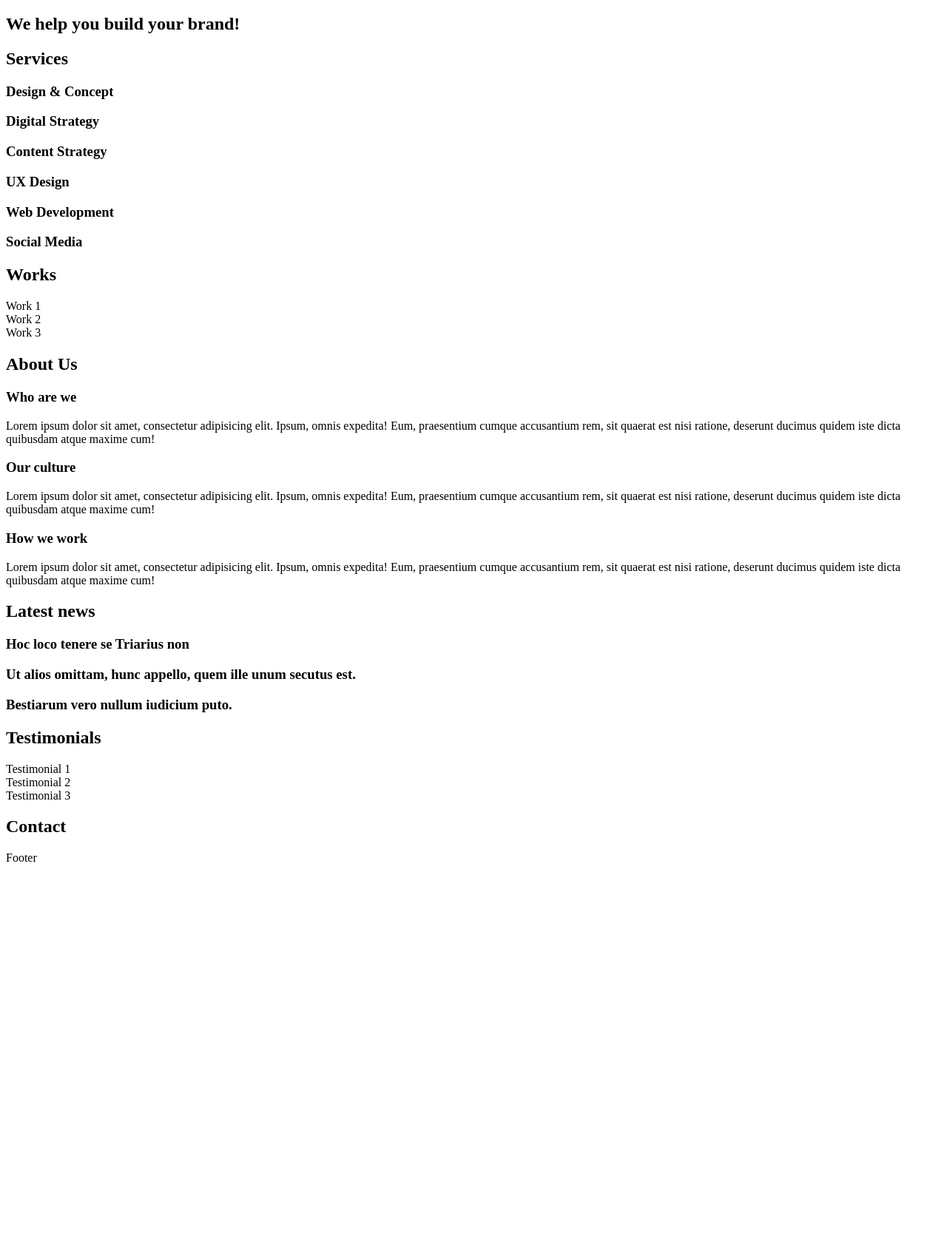
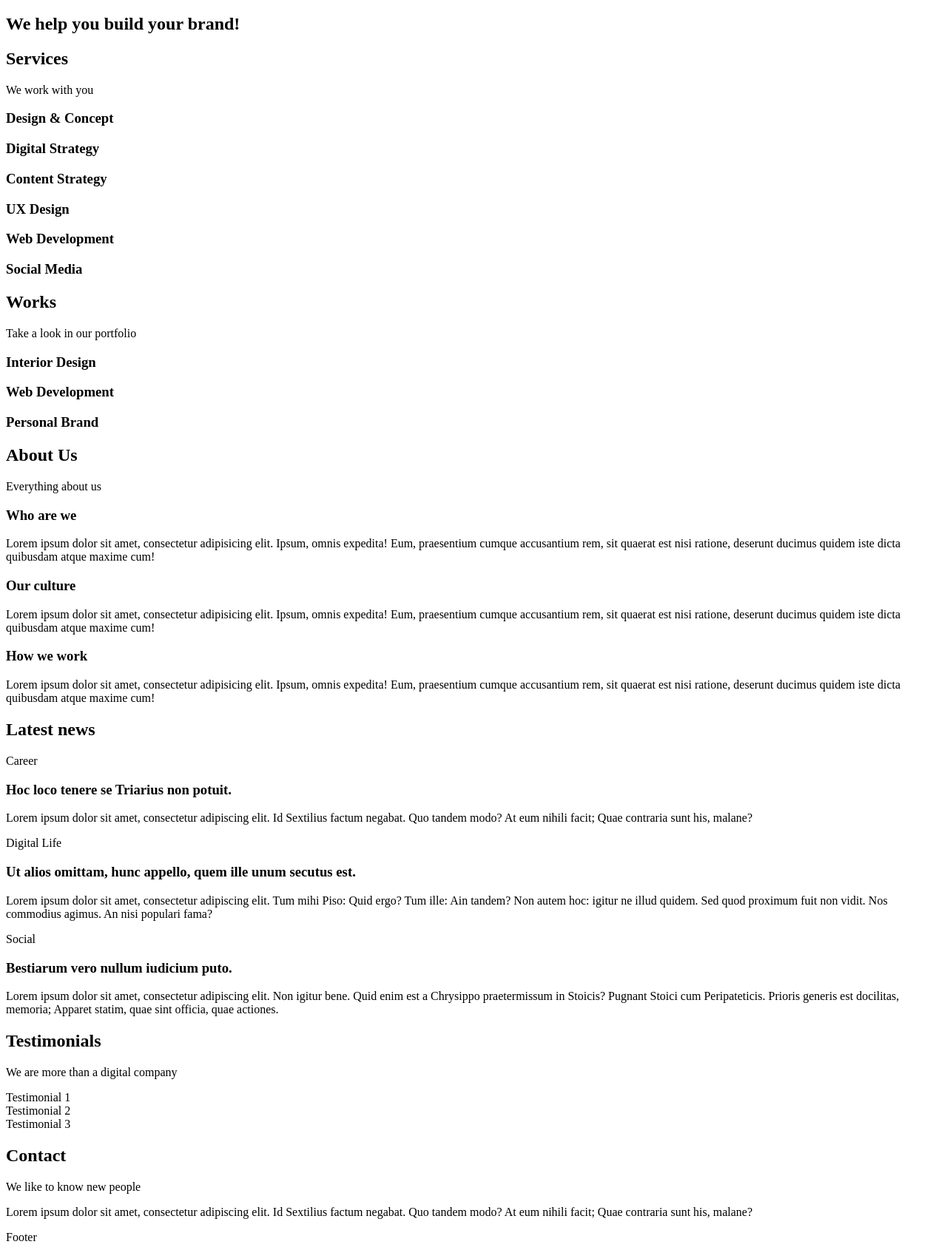
Before and after one commit to TarekzainAldin/holbertonschool-web_front_end, a plain HTML site: page html_advanced/14-index.html in a window 1280 px wide. Shown: the part 87-1777 px from the top of the page at 74% size. Before the commit the page ends 1264 px from the top, so only its background shows below. Drawn offline with Linux system fonts and the light colour scheme.

Commit message:
edit the task 12 13 15

```diff
--- a/html_advanced/14-index.html
+++ b/html_advanced/14-index.html
@@ -7,17 +7,18 @@
 		<meta name="description" content="Techium is a digital agency">
 		<link rel="icon" type="image/x-icon" href="./favicon.ico">
 		<link rel="icon" type="image/png" href="./favicon.png">
-
 	</head>
 	<body>
-        <header><span>Techium</span>
+		<header>
+			<span>Techium</span>
 			<nav></nav>
 		</header>
 		<main>
-            <h1>Homepage </h1>
+			<h1>Homepage</h1>
 			<section><h2>We help you build your brand!</h2></section>
 			<section>
 				<h2>Services</h2>
+				<p>We work with you</p>
 				<h3>Design & Concept</h3>
 				<h3>Digital Strategy</h3>
 				<h3>Content Strategy</h3>
@@ -27,37 +28,37 @@
 			</section>
 			<section>
 				<h2>Works</h2>
-                <article>Work 1</article>
-                <article>Work 2</article>
-                <article>Work 3</article>
-
+				<p>Take a look in our portfolio</p>
+				<article><h3>Interior Design</h3></article>
+				<article><h3>Web Development</h3></article>
+				<article><h3>Personal Brand</h3></article>
 			</section>
 			<section>
 				<h2>About Us</h2>
-
-                <h3>Who are we</h3>
-                <p>Lorem ipsum dolor sit amet, consectetur adipisicing elit. Ipsum, omnis expedita! Eum, praesentium cumque accusantium rem, sit quaerat est nisi ratione, deserunt ducimus quidem iste dicta quibusdam atque maxime cum!</p>
-                <h3>Our culture</h3>
-                <p>Lorem ipsum dolor sit amet, consectetur adipisicing elit. Ipsum, omnis expedita! Eum, praesentium cumque accusantium rem, sit quaerat est nisi ratione, deserunt ducimus quidem iste dicta quibusdam atque maxime cum!</p>
-                <h3>How we work</h3>
-                <p>Lorem ipsum dolor sit amet, consectetur adipisicing elit. Ipsum, omnis expedita! Eum, praesentium cumque accusantium rem, sit quaerat est nisi ratione, deserunt ducimus quidem iste dicta quibusdam atque maxime cum!</p>
+				<p>Everything about us</p>
+				<h3>Who are we</h3><p>Lorem ipsum dolor sit amet, consectetur adipisicing elit. Ipsum, omnis expedita! Eum, praesentium cumque accusantium rem, sit quaerat est nisi ratione, deserunt ducimus quidem iste dicta quibusdam atque maxime cum!</p>
+				<h3>Our culture</h3><p>Lorem ipsum dolor sit amet, consectetur adipisicing elit. Ipsum, omnis expedita! Eum, praesentium cumque accusantium rem, sit quaerat est nisi ratione, deserunt ducimus quidem iste dicta quibusdam atque maxime cum!</p>
+				<h3>How we work</h3><p>Lorem ipsum dolor sit amet, consectetur adipisicing elit. Ipsum, omnis expedita! Eum, praesentium cumque accusantium rem, sit quaerat est nisi ratione, deserunt ducimus quidem iste dicta quibusdam atque maxime cum!</p>
 			</section>
 			<section>
 				<h2>Latest news</h2>
-                <article><h3>Hoc loco tenere se Triarius non</h3></article>
-                <article><h3>Ut alios omittam, hunc appello, quem ille unum secutus est.</h3></article>
-                <article><h3>Bestiarum vero nullum iudicium puto.</h3></article>
+				<article><p>Career</p><h3>Hoc loco tenere se Triarius non potuit.</h3><p>Lorem ipsum dolor sit amet, consectetur adipiscing elit. Id Sextilius factum negabat. Quo tandem modo? At eum nihili facit; Quae contraria sunt his, malane?</p></article>
+				<article><p>Digital Life</p><h3>Ut alios omittam, hunc appello, quem ille unum secutus est.</h3><p>Lorem ipsum dolor sit amet, consectetur adipiscing elit. Tum mihi Piso: Quid ergo? Tum ille: Ain tandem? Non autem hoc: igitur ne illud quidem. Sed quod proximum fuit non vidit. Nos commodius agimus. An nisi populari fama?</p></article>
+				<article><p>Social</p><h3>Bestiarum vero nullum iudicium puto.</h3><p>Lorem ipsum dolor sit amet, consectetur adipiscing elit. Non igitur bene. Quid enim est a Chrysippo praetermissum in Stoicis? Pugnant Stoici cum Peripateticis. Prioris generis est docilitas, memoria; Apparet statim, quae sint officia, quae actiones.</p></article>
 			</section>
 			<section>
 				<h2>Testimonials</h2>
-                <article>Testimonial  1</article>
-                <article>Testimonial  2</article>
-                <article>Testimonial  3</article>
+				<p>We are more than a digital company</p>
+				<article>Testimonial 1</article>
+				<article>Testimonial 2</article>
+				<article>Testimonial 3</article>
 			</section>
 			<section>
 				<h2>Contact</h2>
+				<p>We like to know new people</p>
+				<p>Lorem ipsum dolor sit amet, consectetur adipiscing elit. Id Sextilius factum negabat. Quo tandem modo? At eum nihili facit; Quae contraria sunt his, malane?</p>
 			</section>
 		</main>
-        <footer>Footer </footer>
+		<footer>Footer</footer>
 	</body>
 </html>
```
Also changed, not shown: html_advanced/12-index.html (+23 -21 lines), html_advanced/15-index.html (added, +83 -0 lines). Lines whose indentation alone changed are shown as unchanged.
